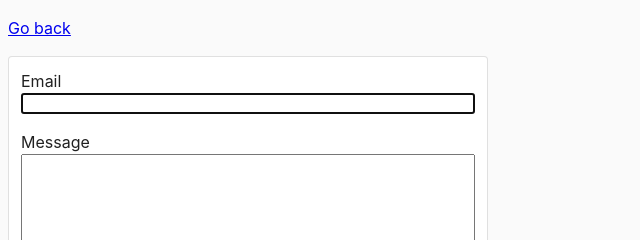
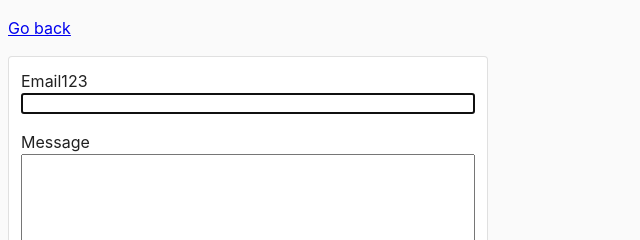
Before and after one commit to kondyan/goit-js-hw-08, a plain HTML site: page 03-feedback.html in a window 1280 px wide. Shown: the top 240 px of the page, 0-640 px from the left. Drawn offline with Linux system fonts and the light colour scheme.

Commit message:
Deploying to gh-pages from @ kondyan/goit-js-hw-08@c973da0004f6fdee61cbe9c03cd3ac14b3dece94 🚀

```diff
--- a/03-feedback.html
+++ b/03-feedback.html
@@ -17,7 +17,7 @@
     <p><a href="index.html">Go back</a></p>
     <form class="feedback-form" autocomplete="off">
       <label>
-        Email
+        Email123
         <input type="email" name="email" autofocus />
       </label>
       <label>
--- a/03-feedback.js
+++ b/03-feedback.js
@@ -1,2 +1,2 @@
-import"./assets/modulepreload-polyfill-B5Qt9EMX.js";import{t as r}from"./assets/vendor-B_igkyL2.js";/* empty css                      */const o=document.querySelector(".feedback-form"),c=o.childNodes[1].childNodes[1],s=o.childNodes[3].childNodes[1],a="feedback-form-emailInput-state",n="feedback-form-textarea-state";s.addEventListener("input",r(l,500));c.addEventListener("input",r(i,500));o.addEventListener("submit",m);u();function l(e){const t=e.currentTarget.value;localStorage.setItem(n,t)}function i(e){const t=e.currentTarget.value;localStorage.setItem(a,t)}function m(e){e.preventDefault(),console.log(e),e.currentTarget.reset(),localStorage.removeItem(n,a)}function u(){const e=localStorage.getItem(n),t=localStorage.getItem(a);e&&(s.value=e),t&&(c.value=t)}
+import"./assets/modulepreload-polyfill-B5Qt9EMX.js";import{t as r}from"./assets/vendor-B_igkyL2.js";/* empty css                      */const a=document.querySelector(".feedback-form"),s=a.childNodes[1].childNodes[1],c=a.childNodes[3].childNodes[1],o="feedback-form-emailInput-state",n="feedback-form-textarea-state";c.addEventListener("input",r(l,1e3));s.addEventListener("input",r(m,1e3));a.addEventListener("submit",i);d();function l(e){const t=e.target.value;localStorage.setItem(n,t)}function m(e){const t=e.target.value;localStorage.setItem(o,t)}function i(e){e.preventDefault(),e.currentTarget.reset(),localStorage.removeItem(n),localStorage.removeItem(o)}function d(){const e=localStorage.getItem(n),t=localStorage.getItem(o);e&&(c.value=e),t&&(s.value=t)}
 //# sourceMappingURL=03-feedback.js.map
```
Also changed, not shown: 1 other file.
